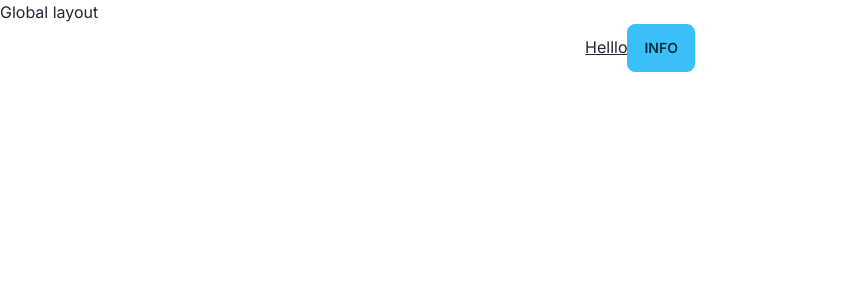
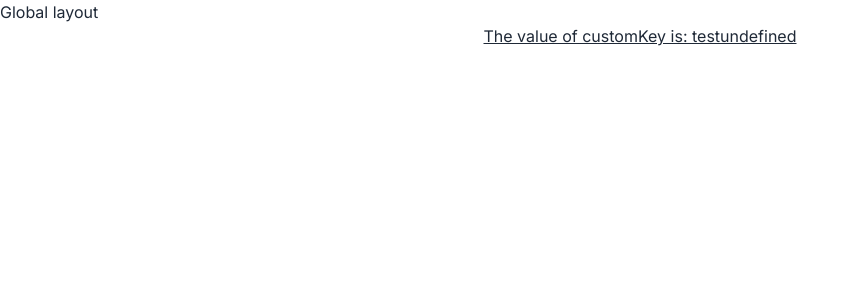
Before and after one commit to ThaoLang/advanced-web-frontend, a Next.js app: page / in a window 1280 px wide. Shown: the top 300 px of the page, without its empty margins (0-858 px from the left). Built offline with nearby package versions, Linux system fonts and the light colour scheme.

Commit message:
odd: clear code

```diff
--- a/next.config.js
+++ b/next.config.js
@@ -1,4 +1,8 @@
 /** @type {import('next').NextConfig} */
-const nextConfig = {};
+const nextConfig = {
+  env: {
+    customKey: "my-value",
+  },
+};
 
 module.exports = nextConfig;
--- a/src/app/(Main)/page.tsx
+++ b/src/app/(Main)/page.tsx
@@ -2,10 +2,10 @@ import Image from 'next/image'
 import styles from './page.module.css'
 
 export default function Home() {
+  const line=`test${process.env.DB_HOST}`;
   return (
     <div className="text-center underline">
-      <label>Helllo</label>
-      <button className="btn btn-info">Info</button>
+      <h1>The value of customKey is: {process.env.DB_HOST} {line}</h1>
     </div>
   )
 }
--- a/src/component/AuthForm.tsx
+++ b/src/component/AuthForm.tsx
@@ -1,23 +1,16 @@
 "use client";
 import React, { useState } from "react";
-import Image from "next/image";
-import Link from "next/link";
 import axios from "axios";
 import { User, useAuth } from "@/context/AuthContext";
 
 export default function AuthForm() {
   const apiUrl = "http://localhost:4000";
-  const [isOpenedComment, setIsOpenedComment] = useState(true);
   const [email, setEmail] = useState("");
   const [password, setPassword] = useState("");
   const [username, setUsername] = useState("");
   const [isSigninOpeneded, setIsSigninOpeneded] = useState(true);
   const [isSignupOpeneded, setIsSignupOpeneded] = useState(false);
   const auth = useAuth();
-
-  const closeModal = () => {
-    setIsOpenedComment(false);
-  };
 
   const handleLogin = async () => {
     try {
@@ -38,8 +31,6 @@ export default function AuthForm() {
           });
         }
       }
-
-      closeModal();
     } catch (error) {
       console.error("Fail to login:", error);
     }
@@ -127,7 +118,7 @@ export default function AuthForm() {
           onClick={() => goToLogin()}
           className="flex text-center items-center justify-center"
         >
-          Already have an account ?{" "}
+          Already have an account ?
           <span className="text-blue-500"> Login</span>
         </label>
       )}
--- /dev/null
+++ b/src/model/UserType.tsx
@@ -0,0 +1,6 @@
+export type UserType = {
+  id: string;
+  username: string;
+  email: string;
+  avatarUrl: string;
+};
```
